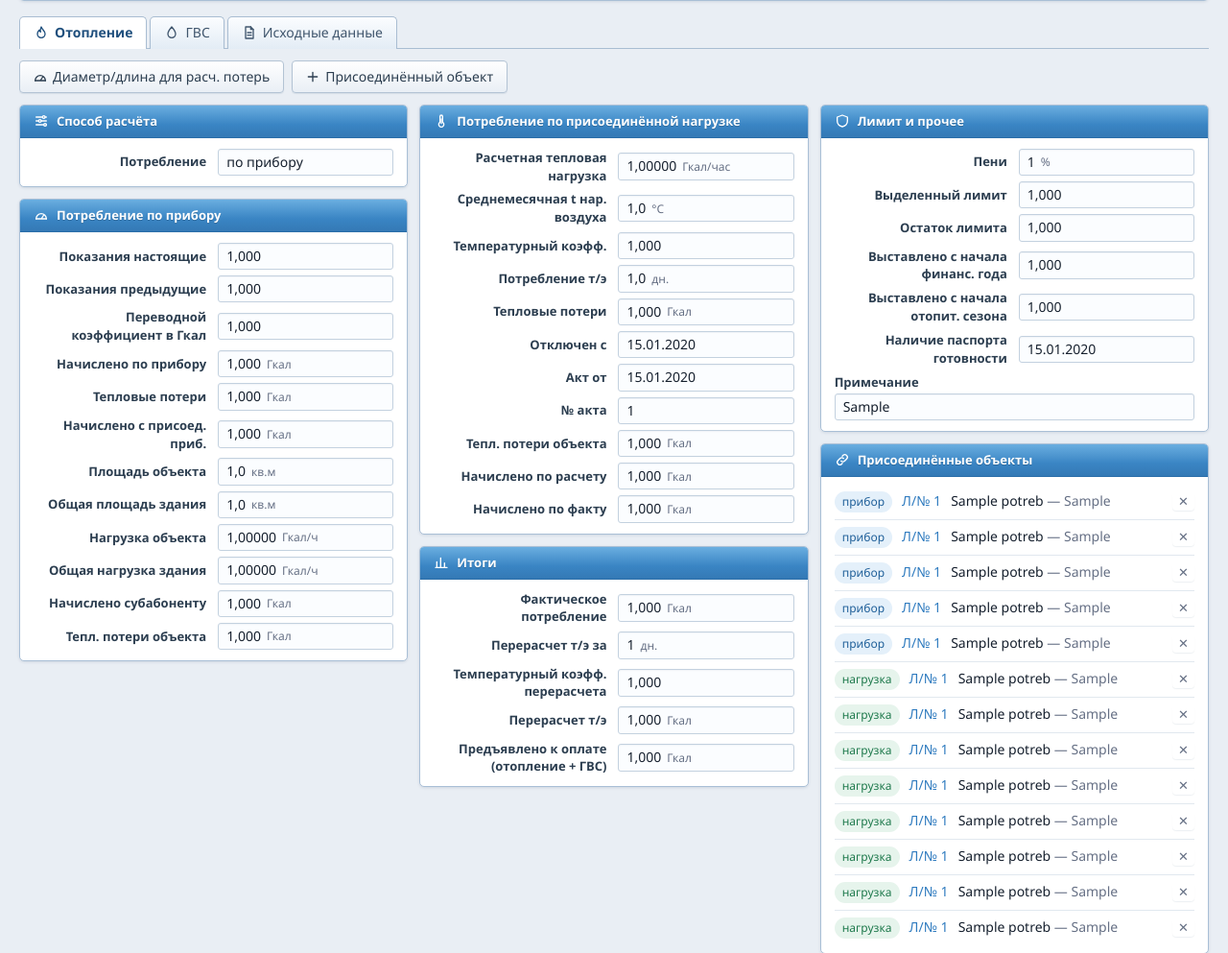
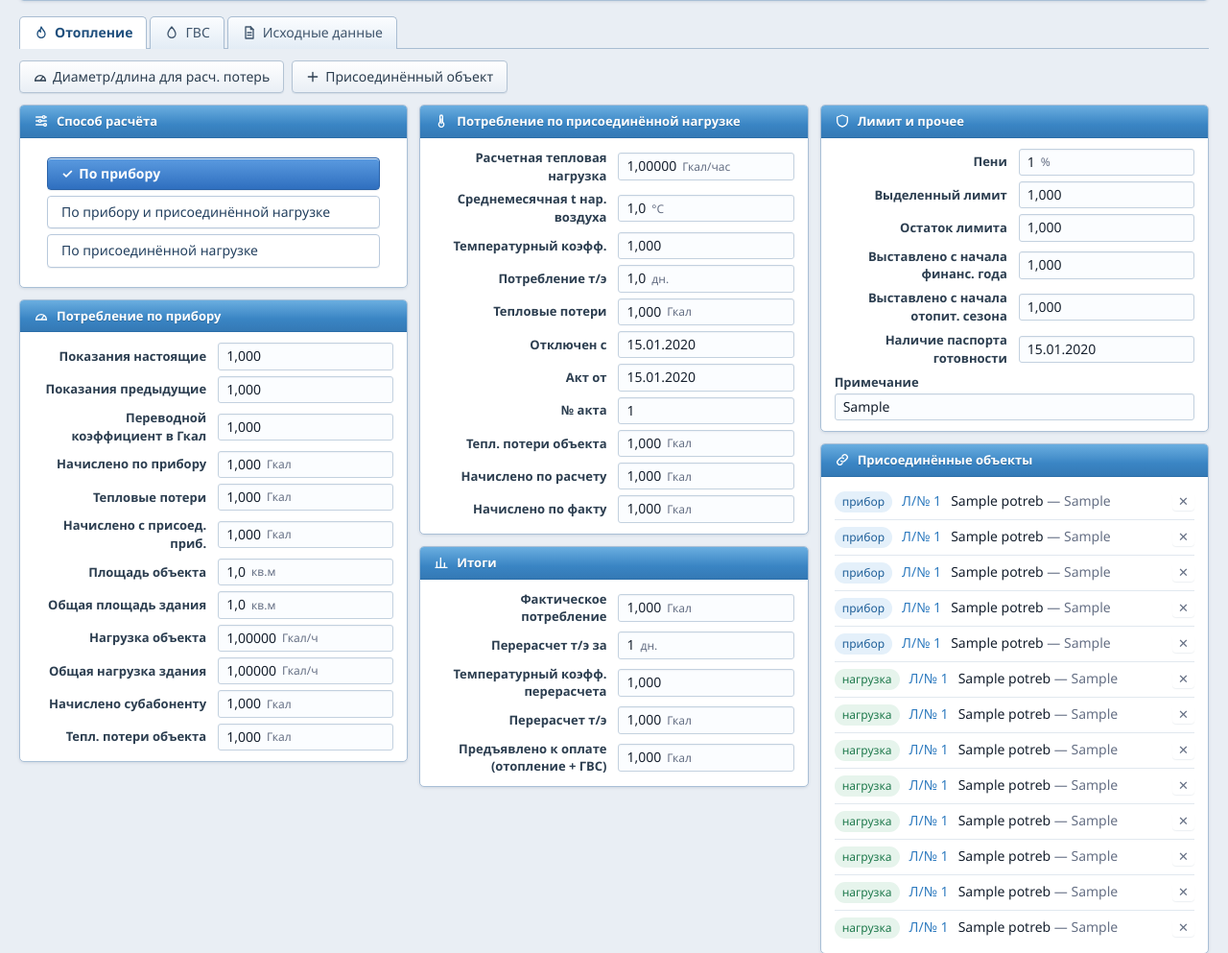
Before and after one commit to pisotskiin-del/Urtelo-web, a Django app: page /abonents/1/ in a window 1280 px wide. Shown: the part 484-1477 px from the top of the page at 96% size. Run offline with Django 5.2, Linux system fonts and the light colour scheme; a user stored in the database is signed in; tables that the repository leaves empty hold one stand-in row (values such as "Sample post").

Commit message:
Переключатель способа расчёта прямо на карте абонента
Co-Authored-By: Claude Opus 5.5 <noreply@anthropic.com>
Claude-Session: https://claude.ai/code/session_01397UqS6qPoUUfyixe1Jaao

```diff
--- a/abonents/templates/abonents/_card.html
+++ b/abonents/templates/abonents/_card.html
@@ -16,7 +16,12 @@
 {% elif tab == "ishod" %}<p class="tabtools"><a class="button" href="{% url 'abonents:teplosch' p.potreb_id %}">{% icon "gauge" %} Информация по теплосчетчику</a></p>{% endif %}{% endif %}
 <div class="kgroups">
 {% for title, items in groups %}
-  <section class="card kgroup"><h2>{% group_icon title %} {{ title }}</h2><div class="kgrid">{% include "abonents/_fields.html" %}</div></section>
+  <section class="card kgroup"><h2>{% group_icon title %} {{ title }}</h2>
+  {% if title == "Способ расчёта" and sposob and can_change and not form %}
+    <form method="post" action="{% url 'abonents:sposob' p.potreb_id %}" class="seg">{% csrf_token %}<input type="hidden" name="field" value="{{ sposob.0 }}">
+      {% for value, label in sposob.2 %}<button name="value" value="{{ value }}"{% if value == sposob.1 %} class="on" aria-pressed="true"{% endif %}>{{ label|capfirst }}</button>{% endfor %}
+    </form>
+  {% else %}<div class="kgrid">{% include "abonents/_fields.html" %}</div>{% endif %}</section>
 {% endfor %}
 {% if prisoed and not form %}
   <section class="card kgroup"><h2>{% icon "link" %} Присоединённые объекты</h2>
--- a/abonents/urls.py
+++ b/abonents/urls.py
@@ -14,6 +14,7 @@ urlpatterns = [
     path("<int:potreb_id>/edit/", views.karta_edit, name="edit"),
     path("<int:potreb_id>/delete/", views.karta_delete, name="delete"),
     path("<int:potreb_id>/prisoed/", views.prisoed, name="prisoed"),
+    path("<int:potreb_id>/sposob/", views.sposob, name="sposob"),
     path("<int:potreb_id>/poteri/", views.poteri_view, name="poteri"),
     path("<int:potreb_id>/teploschetchik/", views.teplosch_view, name="teplosch"),
     path("dogovor/<int:cod_gor>/<int:nom_dog>/", views.dogovor, name="dogovor"),
--- a/abonents/views.py
+++ b/abonents/views.py
@@ -182,6 +182,18 @@ def _prisoed(p):
     return [(label, name, value, objects.get(value)) for label, name, value in found]
 
 
+SPOSOB = ("tip_rasot", "tip_rasgvs")  # переключатели «Способ расчёта» на вкладках
+
+
+def _sposob(p, groups):
+    """Переключатель способа расчёта на карте: (поле, текущее значение, варианты) или None."""
+    for _, fields in groups:
+        for f in fields:
+            if f.name in SPOSOB:
+                return f.name, getattr(p, f.name), layout.CHOICES[f.name]
+    return None
+
+
 def _card_context(request, p, tab_key, form=None):
     related = related_values(p)
     lookups = _lookups()
@@ -196,6 +208,7 @@ def _card_context(request, p, tab_key, form=None):
         "nav": _neighbours(p),
         "prisoed": _prisoed(p) if tab_key == "otop" else [],
         "prisoed_kinds": [(k, label) for k, (label, _) in layout.PRISOED.items()],
+        "sposob": _sposob(p, groups),
         "can_change": request.user.has_perm("catalogs.change_potreb"),
         "can_delete": request.user.has_perm("catalogs.delete_potreb"),
     }
@@ -458,3 +471,20 @@ def prisoed(request, potreb_id):
             p.save(update_fields=[free])
             messages.success(request, f"{label}: л/№ {obj.potreb_id} {obj.name_potre or ''}".strip())
     return back
+
+
+@login_required
+@permission_required("catalogs.change_potreb", raise_exception=True)
+def sposob(request, potreb_id):
+    """Сменить способ расчёта прямо с карты (кнопки «по прибору» / «по нагрузке»)."""
+    p = get_object_or_404(Potreb, potreb_id=potreb_id)
+    name = request.POST.get("field")
+    tab = "gvs" if name == "tip_rasgvs" else "otop"
+    if request.method == "POST" and name in SPOSOB:
+        choices = dict(layout.CHOICES[name])
+        value = _int(request.POST.get("value"))
+        if value in choices and value != getattr(p, name):
+            setattr(p, name, value)
+            p.save(update_fields=[name])
+            messages.success(request, f"Способ расчёта: {choices[value]}. Начисления пересчитаются при следующем расчёте.")
+    return redirect(reverse("abonents:karta", args=[p.potreb_id]) + f"?tab={tab}")
--- a/static/css/app.css
+++ b/static/css/app.css
@@ -283,3 +283,10 @@ button svg.i, .button svg.i { margin:0 -1px; }
 .msg { border-radius:var(--radius-sm); }
 .add-pop > form { border-top:3px solid var(--blue-2); }
 .legend kbd { background:#fff; }
+
+/* Переключатель «Способ расчёта» на карте */
+.seg { display: flex; flex-direction: column; gap: 6px; padding: 12px 14px; }
+.seg button { text-align: left; background: #fff; border: 1px solid #b9c9dc; color: #23405f; font-weight: 500; }
+.seg button:hover { background: #eaf2fb; }
+.seg button.on { background: linear-gradient(#5b9be0, #2f6fbf); border-color: #2a62a8; color: #fff; font-weight: 600; }
+.seg button.on::before { content: "✓ "; }
```
Also changed, not shown: abonents/tests.py (+14 -0 lines).
